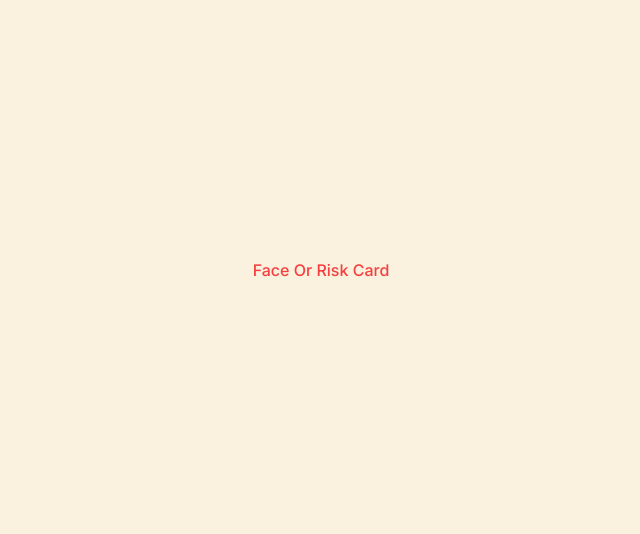
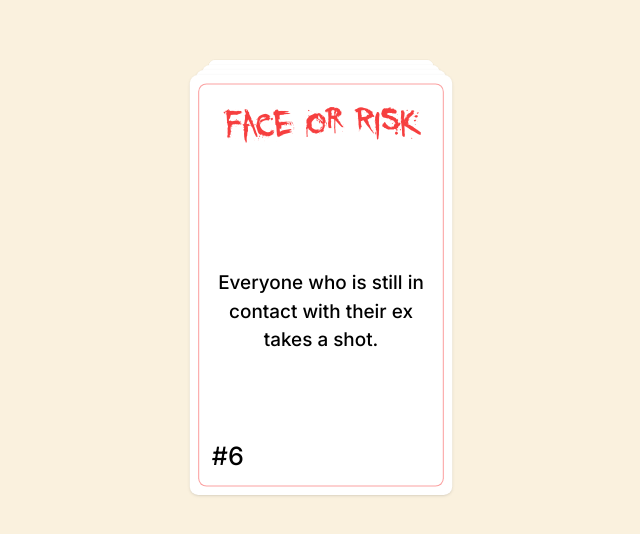
Before and after one commit to blyncnov/face-or-risk, a Next.js app: page /game in a window 1280 px wide. Shown: the part 130-664 px from the top of the page, without its empty margins (319-959 px from the left). Built offline with nearby package versions, Linux system fonts and the light colour scheme.

Commit message:
Face or Risk Online Game

```diff
--- /dev/null
+++ b/src/app/card.css
@@ -0,0 +1,48 @@
+.stack_cards {
+  width: 500px;
+  height: 500px;
+  position: relative;
+  display: flex;
+  align-items: center;
+  justify-content: center;
+  border-radius: 5px;
+  background-color: transparent;
+}
+
+.card {
+  position: absolute;
+  top: 50%;
+  left: 50%;
+  transform: translate(-50%, -50%);
+  transition: transform 200ms;
+}
+
+.card:nth-last-child(n + 4) {
+  --y: calc(-50% + -30px);
+  transform: translate(-50%, var(--y)) scale(0.9);
+  box-shadow: 0 0 1px 1px #00000003;
+}
+.card:nth-last-child(3) {
+  --y: calc(-50% + -15px);
+  transform: translate(-50%, var(--y)) scale(0.95);
+}
+.card:nth-last-child(2) {
+  --y: calc(-50%);
+  transform: translate(-50%, var(--y)) scale(1);
+}
+.card:nth-last-child(1) {
+  --y: calc(-50% + 15px);
+  transform: translate(-50%, var(--y)) scale(1.05);
+}
+
+@keyframes swap {
+  50% {
+    transform: translate(-50%, calc(var(--y) - 250px)) scale(0.85) rotate(-5deg);
+    animation-timing-function: ease-in;
+  }
+
+  100% {
+    transform: translate(-50%, calc(var(--y) - 15px)) scale(0.85);
+    z-index: -1;
+  }
+}
--- a/src/app/game/page.tsx
+++ b/src/app/game/page.tsx
@@ -15,7 +15,11 @@ const GameRoom = () => {
 
   return (
     <div className="page-not-found w-full min-h-screen flex flex-col gap-6 justify-center items-center text-center">
-      <FaceOrRiskCard />
+      <div className="stack_cards">
+        {[1, 2, 3, 4, 5, 6].map((card) => {
+          return <FaceOrRiskCard key={card} card={card} />;
+        })}
+      </div>
     </div>
   );
 };
--- a/src/app/layout.tsx
+++ b/src/app/layout.tsx
@@ -2,6 +2,7 @@ import type { Metadata } from "next";
 import { Inter } from "next/font/google";
 
 import "./globals.css";
+import "./card.css";
 
 const inter = Inter({ subsets: ["latin"] });
 
--- a/src/components/Card.tsx
+++ b/src/components/Card.tsx
@@ -1,11 +1,42 @@
 import React from "react";
 
-const FaceOrRiskCard = () => {
+const FaceOrRiskCard = ({ card }: { card: number }) => {
   return (
-    <div>
-      <p>Face Or Risk Card</p>
+    <div className="card w-full h-[400px] max-w-[250px] min-w-[250px] min-h-[400px] max-h-[400px] text-[var(--primary-color)] bg-white rounded-lg p-2 shadow cursor-move">
+      <div className="w-full h-full bg-white border border-[#f63f3f7c] rounded-lg p-3 grid grid-rows-[1fr_1fr_auto]">
+        <div className="w-full">
+          <h1 className="page-title text-5xl face_or_risk_font text-[var(--secondary-color)]">
+            Face or Risk
+          </h1>
+        </div>
+        <div className="w-full text-black">
+          <h1 style={{ lineHeight: 1.5 }} className="text-lg">
+            Everyone who is still in contact with their ex takes a shot.
+          </h1>
+        </div>
+        <div className="w-full text-black text-start">
+          <h1 className="text-2xl">{`#${card}`}</h1>
+        </div>
+      </div>
     </div>
   );
 };
 
 export default FaceOrRiskCard;
+
+// let stack = document.querySelector(".stack");
+
+// [...stack.children].reverse().forEach((i) => stack.append(i));
+
+// stack.addEventListener("click", swap);
+
+// function swap(e) {
+//   let card = document.querySelector(".card:last-child");
+//   if (e.target !== card) return;
+//   card.style.animation = "swap 700ms forwards";
+
+//   setTimeout(() => {
+//     card.style.animation = "";
+//     stack.prepend(card);
+//   }, 700);
+// }
```
